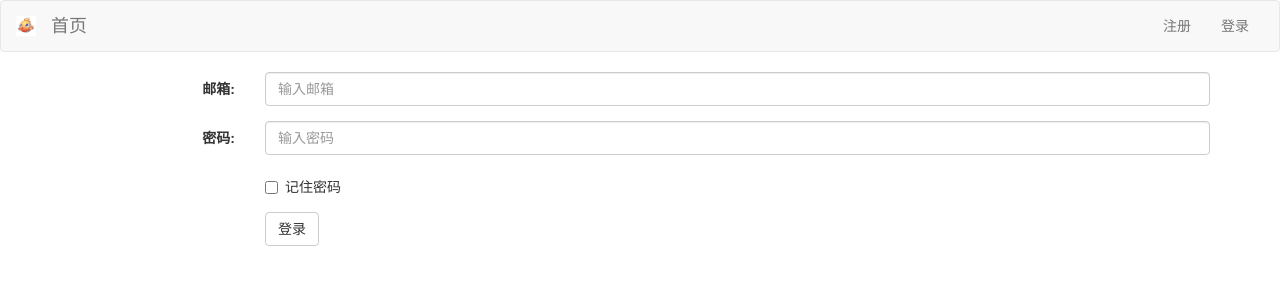
After one commit to alexmiaonan/flasktest, a Flask app: page /login in a window 1280 px wide. The commit adds this page. Shown: the top 300 px of the page. Run offline with Flask 2, Linux system fonts and the light colour scheme.

Commit message:
登录注册路由

```diff
--- a/demo1/demo3.py
+++ b/demo1/demo3.py
@@ -5,7 +5,7 @@ u_date:2021/1/22 10:21
 reversion:1.0
 file_name:demo3
 """
-from flask import Flask, render_template
+from flask import Flask, render_template, request, redirect, url_for
 
 app = Flask(__name__)
 
@@ -27,16 +27,26 @@ book = {
 	},
 	]
 }
+users = [{
+	"name": "gao",
+	"email": "gao@qq.com",
+	"password": "1",
+}]
+currentuser = None
 
 
 @app.route("/")
 def index():
+	global currentuser
+	user = currentuser
 	article = book["articles"]
 	return render_template("index.html", **locals())
 
 
 @app.route("/<int:pk>")
 def detail(pk):
+	global currentuser
+	user = currentuser
 	article = None
 	for a in book["articles"]:
 		if a["id"] == pk:
@@ -44,5 +54,46 @@ def detail(pk):
 	return render_template("detail.html", **locals())
 
 
+@app.route("/login", methods=["GET", "POST"])
+def login():
+	global currentuser
+	if request.method == "GET":
+		return render_template("login.html", **locals())
+	elif request.method == "POST":
+		user = None
+		email = request.form.get("email")
+		password = request.form.get("password")
+		for u in users:
+			if u["email"] == email and u["password"] == password:
+				currentuser = u
+				return redirect(url_for("index"))
+		return redirect(url_for("login"))
+
+
+@app.route("/logout")
+def logout():
+	global currentuser
+	currentuser = None
+	user = currentuser
+	return redirect(url_for("index"))
+
+
+@app.route("/regist", methods=["GET", "POST"])
+def regist():
+	if request.method == "GET":
+		return render_template("regist.html", **locals())
+	elif request.method == "POST":
+		email = request.form.get("email")
+		password = request.form.get("password")
+		password2 = request.form.get("password2")
+		global users
+		users.append({
+			"name":email,
+			"email": email,
+			"password": password
+		})
+		return redirect(url_for('login'))
+
+
 if __name__ == '__main__':
 	app.run(host="192.168.11.4", port="6786", debug=True)
--- a/demo1/static/css/index.css
+++ b/demo1/static/css/index.css
@@ -1,7 +1,6 @@
 *{
     margin:0;
     padding:0;
-    color: blue;
     font-size;18px;
 }
 a{
--- a/demo1/templates/base.html
+++ b/demo1/templates/base.html
@@ -4,7 +4,7 @@
     <meta charset="UTF-8">
     <title>
         {% block title %}
-            title
+        title
         {% endblock %}
     </title>
 </head>
@@ -31,6 +31,29 @@
     {% endblock %}
 </head>
 <body>
+<nav class="navbar navbar-default">
+    <div class="container-fluid">
+        <!-- Brand and toggle get grouped for better mobile display -->
+        <div class="navbar-header">
+
+            <img class="navbar-brand" src="{{ url_for('static',filename='img/1.png') }}">
+            <a class="navbar-brand" href="/">首页</a>
+        </div>
+
+        <!-- Collect the nav links, forms, and other content for toggling -->
+        <div class="collapse navbar-collapse" id="bs-example-navbar-collapse-1">
+            <ul class="nav navbar-nav navbar-right">
+                {% if user %}
+                <li><a href="#">{{ user["name"] }}</a></li>
+                <li><a href="{{ url_for('logout') }}">退出</a></li>
+                {% else %}
+                <li><a href="{{ url_for('regist') }}">注册</a></li>
+                <li><a href="{{ url_for('login') }}">登录</a></li>
+                {% endif %}
+            </ul>
+        </div><!-- /.navbar-collapse -->
+    </div><!-- /.container-fluid -->
+</nav>
 {% block main %}
 
 {% endblock %}
--- /dev/null
+++ b/demo1/templates/login.html
@@ -0,0 +1,41 @@
+{% extends "base.html" %}
+
+{% block title %}
+登录页
+{% endblock  %}
+
+
+{% block main %}
+<div class="container">
+    <form class="form-horizontal" method="post" action="{{ url_for('login') }}">
+      <div class="form-group">
+        <label for="inputEmail3" class="col-sm-2 control-label">邮箱:</label>
+        <div class="col-sm-10">
+          <input required name="email" type="email" class="form-control" id="inputEmail3" placeholder="输入邮箱">
+        </div>
+      </div>
+      <div class="form-group">
+        <label for="inputPassword3" class="col-sm-2 control-label">密码:</label>
+        <div class="col-sm-10">
+          <input required name="password" type="password" class="form-control" id="inputPassword3" placeholder="输入密码">
+        </div>
+      </div>
+      <div class="form-group">
+        <div class="col-sm-offset-2 col-sm-10">
+          <div class="checkbox">
+            <label>
+              <input type="checkbox"> 记住密码
+            </label>
+          </div>
+        </div>
+      </div>
+      <div class="form-group">
+        <div class="col-sm-offset-2 col-sm-10">
+          <button type="submit" class="btn btn-default">登录</button>
+        </div>
+      </div>
+    </form>
+</div>
+
+
+{% endblock  %}
```
Also changed, not shown: demo1/templates/regist.html (added, +38 -0 lines), demo1/static/img/1.png (added).
